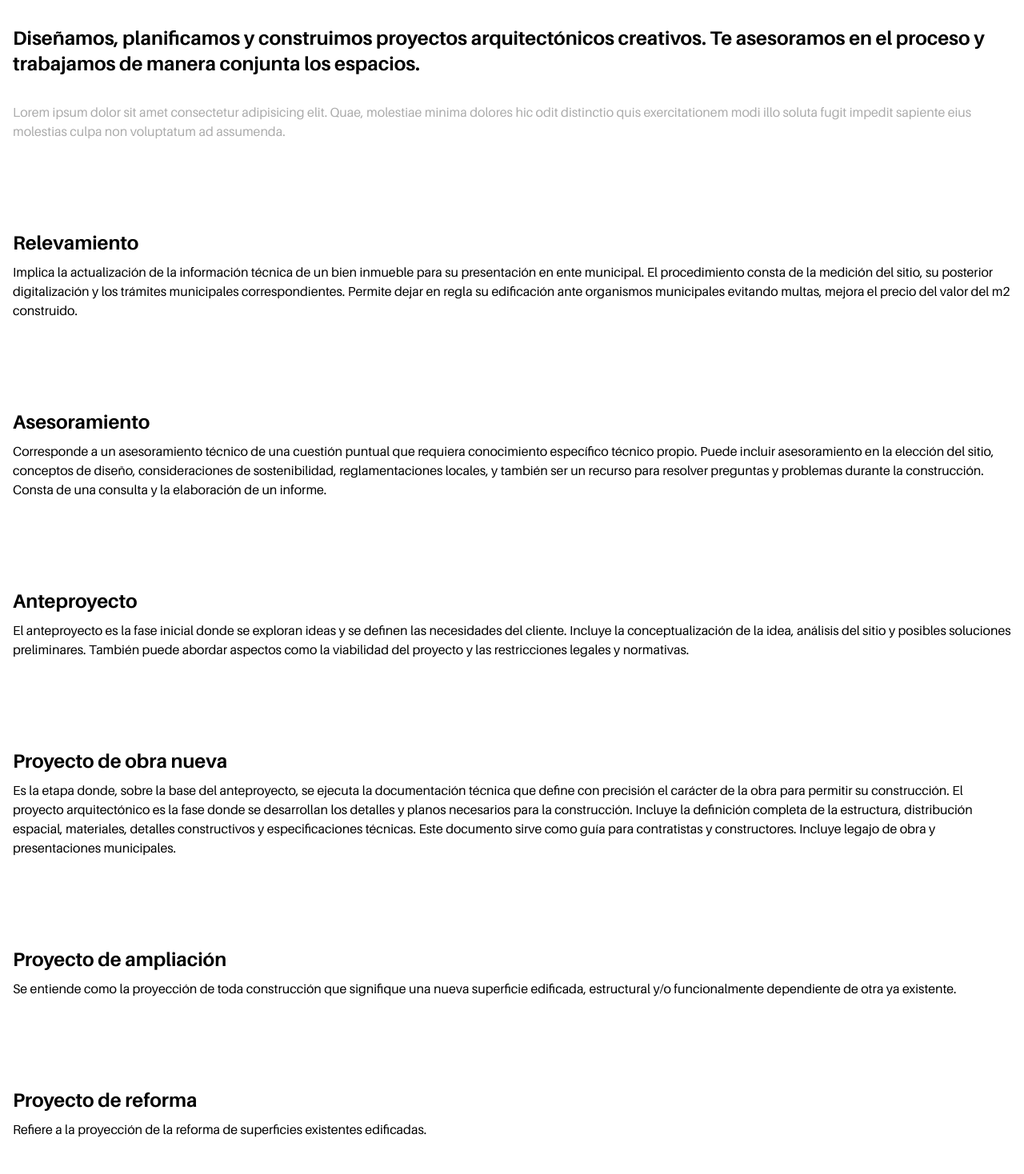
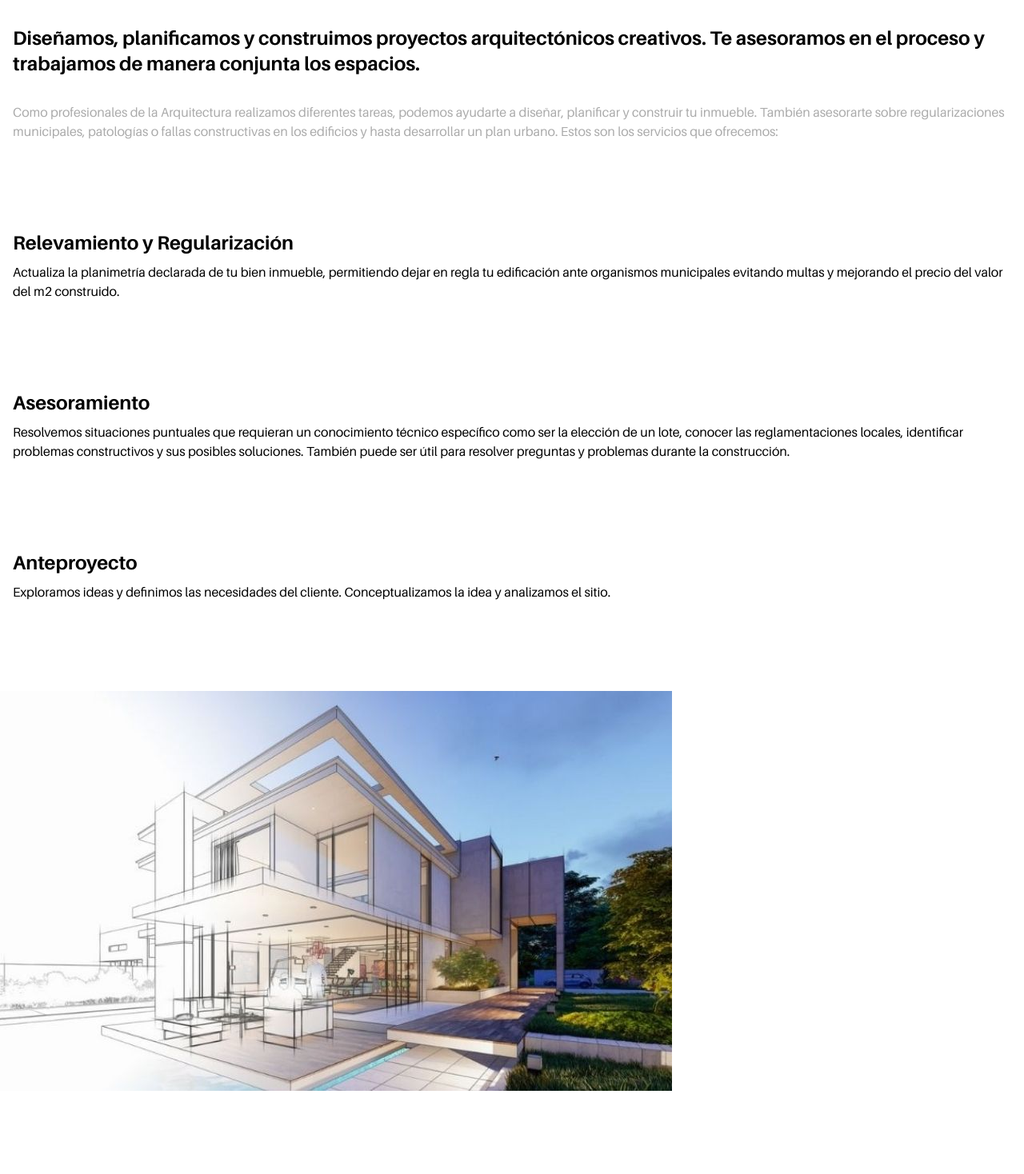
Before and after one commit to Ludcs/godoyferesinarquitectas, a Next.js app: page /servicios in a window 1280 px wide. Shown: the part 1122-2590 px from the top of the page at 80% size. Built offline with nearby package versions, Linux system fonts and the light colour scheme.

Commit message:
text content & new mid img for services

```diff
--- a/src/app/nosotras/page.tsx
+++ b/src/app/nosotras/page.tsx
@@ -82,16 +82,15 @@ export default function Nosotras() {
           {''}nuestro estudio
         </h1>
         <p className="text-2xl font-bold px-2">
-          Lorem ipsum dolor sit amet consectetur adipisicing elit. Quae,
-          molestiae minima dolores hic odit distinctio quis exercitationem modi
-          illo soluta fugit impedit sapiente eius molestias culpa non voluptatum
-          ad assumenda.
+          Colegas y amigas. Trabajamos en equipo desde hace años y en diferentes
+          experiencias académicas, sociales y laborales. Hemos logrado una forma
+          de trabajo operativa y resolutiva.
         </p>
         <p className="px-2 text-[#ABABAB]">
-          Lorem ipsum dolor sit amet consectetur adipisicing elit. Quae,
-          molestiae minima dolores hic odit distinctio quis exercitationem modi
-          illo soluta fugit impedit sapiente eius molestias culpa non voluptatum
-          ad assumenda.
+          Nuestro compromiso es acompañar, asistir, escuchar y respetar los
+          deseos de nuestros clientes. También nos interesa el desarrollo
+          profesional por lo que seguimos formándonos, estudiando y abrazando
+          nuevos desafíos.
         </p>
       </section>
       <section className="pb-28 px-2 flex flex-col justify-center items-start gap-8 bg-white transform text-start">
@@ -112,12 +111,17 @@ export default function Nosotras() {
             priority={true}
           />
           <h3 className="text-lg font-bold pt-4">Florencia FERESIN</h3>
-          <p className="text-[#ABABAB]">Arquitecta - CAPER 05456</p>
+          <p className="text-[#ABABAB]">Arquitecta</p>
           <article className="text-[#ABABAB] pt-4">
-            Lorem ipsum dolor sit amet consectetur adipisicing elit.
-            Reprehenderit aliquam sit fuga aperiam, consequuntur totam, sint,
-            repudiandae consectetur nihil blanditiis architecto consequatur! Ad
-            necessitatibus accusantium porro cupiditate velit unde assumenda?
+            Arquitecta por la Universidad Nacional del Litoral, Santa Fe. Ha
+            participado en Cursos de Acción, Investigación y Desarrollo (CAI+D)
+            de UNL titulado “Observatorio Urbanístico del área metropolitana
+            Santa Fe-Paraná”. Investigadora becada en Programa de Cientibeca de
+            UNL, siendo autora del trabajo “Movilidad de personas con
+            discapacidad. La construcción de la inclusividad urbana en Santa Fe
+            - Paraná. Estrategias de diseño universal aplicables a diversos
+            espacios”. Además desarrolla su profesión en la Dirección de Diseño
+            Urbano y Arquitectónico de la Municipalidad de Paraná.
           </article>
         </div>
       </section>
@@ -139,12 +143,21 @@ export default function Nosotras() {
             priority={true}
           />
           <h3 className="text-lg font-bold pt-4">Fiorela GODOY</h3>
-          <p className="text-[#ABABAB]">Arquitecta - CAPER 05456</p>
+          <p className="text-[#ABABAB]">Arquitecta</p>
           <article className="text-[#ABABAB] pt-4">
-            Lorem ipsum dolor sit amet consectetur adipisicing elit.
-            Reprehenderit aliquam sit fuga aperiam, consequuntur totam, sint,
-            repudiandae consectetur nihil blanditiis architecto consequatur! Ad
-            necessitatibus accusantium porro cupiditate velit unde assumenda?
+            Arquitecta por la Universidad Nacional del Litoral, Santa Fe,
+            Argentina. Ha participado en diferentes Cursos de Acción,
+            Investigación y Desarrollo (CAI+D) de UNL. En la actualidad integra
+            el equipo del CAI+D “Espacios innovativos para la educación técnica
+            no formal en la Ciudad de Santa Fe.” Es autora del trabajo “Paisajes
+            rurales como construcción cultural educativa: su influencia en la
+            configuración espacial de las Escuelas de Familia Agrícola de
+            Corrientes” (2016), y del artículo publicado en Revista Polis (2021)
+            “Bibliotecas populares para la construcción de sentidos.
+            Arquitectura móvil como posibilitante.” En 2023 realizó un seminario
+            de postgrado en Arquitectura para la educación dictado en FADU y
+            actualmente realiza pasantías docentes en la cátedra Taller vertical
+            raíces, Proyecto Arquitectónico 1 y 2 en Fadu, UNL.
           </article>
         </div>
       </section>
--- a/src/app/servicios/page.tsx
+++ b/src/app/servicios/page.tsx
@@ -6,6 +6,7 @@ import { useInView } from 'framer-motion';
 
 import Header from '@/components/Header';
 import ServicesTopImg from '../../../public/assets/images/services_top_img.jpg';
+import ServicesMidleImg from '../../../public/assets/images/services_midle_img.jpg';
 import Image from 'next/image';
 import ScrollToTop from '@/components/ScrollToTop';
 import Link from 'next/link';
@@ -26,6 +27,9 @@ export default function Servicios() {
   const Service3Ref = useRef(null);
   const isInViewService3Ref = useInView(Service3Ref, { once: true });
 
+  const MidleImageref = useRef(null);
+  const isInViewMidleImageRef = useInView(MidleImageref, { once: true });
+
   const Service4Ref = useRef(null);
   const isInViewService4Ref = useInView(Service4Ref, { once: true });
 
@@ -35,11 +39,11 @@ export default function Servicios() {
   const Service6Ref = useRef(null);
   const isInViewService6Ref = useInView(Service6Ref, { once: true });
 
-  const Service7Ref = useRef(null);
-  const isInViewService7Ref = useInView(Service7Ref, { once: true });
+  // const Service7Ref = useRef(null);
+  // const isInViewService7Ref = useInView(Service7Ref, { once: true });
 
-  const Service8Ref = useRef(null);
-  const isInViewService8Ref = useInView(Service8Ref, { once: true });
+  // const Service8Ref = useRef(null);
+  // const isInViewService8Ref = useInView(Service8Ref, { once: true });
 
   return (
     <main className="w-full">
@@ -79,10 +83,11 @@ export default function Servicios() {
           los espacios.
         </p>
         <p className="px-2 text-[#ABABAB]">
-          Lorem ipsum dolor sit amet consectetur adipisicing elit. Quae,
-          molestiae minima dolores hic odit distinctio quis exercitationem modi
-          illo soluta fugit impedit sapiente eius molestias culpa non voluptatum
-          ad assumenda.
+          Como profesionales de la Arquitectura realizamos diferentes tareas,
+          podemos ayudarte a diseñar, planificar y construir tu inmueble.
+          También asesorarte sobre regularizaciones municipales, patologías o
+          fallas constructivas en los edificios y hasta desarrollar un plan
+          urbano. Estos son los servicios que ofrecemos:
         </p>
       </section>
       <div
@@ -96,14 +101,11 @@ export default function Servicios() {
         }}
         className="px-4 pb-28 flex flex-col gap-2 w-full"
       >
-        <p className="text-2xl font-bold">Relevamiento</p>
+        <p className="text-2xl font-bold">Relevamiento y Regularización</p>
         <p>
-          Implica la actualización de la información técnica de un bien inmueble
-          para su presentación en ente municipal. El procedimiento consta de la
-          medición del sitio, su posterior digitalización y los trámites
-          municipales correspondientes. Permite dejar en regla su edificación
-          ante organismos municipales evitando multas, mejora el precio del
-          valor del m2 construido.
+          Actualiza la planimetría declarada de tu bien inmueble, permitiendo
+          dejar en regla tu edificación ante organismos municipales evitando
+          multas y mejorando el precio del valor del m2 construido.
         </p>
       </div>
       <div
@@ -117,12 +119,11 @@ export default function Servicios() {
       >
         <p className="text-2xl font-bold">Asesoramiento</p>
         <p>
-          Corresponde a un asesoramiento técnico de una cuestión puntual que
-          requiera conocimiento específico técnico propio. Puede incluir
-          asesoramiento en la elección del sitio, conceptos de diseño,
-          consideraciones de sostenibilidad, reglamentaciones locales, y también
-          ser un recurso para resolver preguntas y problemas durante la
-          construcción. Consta de una consulta y la elaboración de un informe.
+          Resolvemos situaciones puntuales que requieran un conocimiento técnico
+          específico como ser la elección de un lote, conocer las
+          reglamentaciones locales, identificar problemas constructivos y sus
+          posibles soluciones. También puede ser útil para resolver preguntas y
+          problemas durante la construcción.
         </p>
       </div>
       <div
@@ -138,12 +139,25 @@ export default function Servicios() {
       >
         <p className="text-2xl font-bold">Anteproyecto</p>
         <p>
-          El anteproyecto es la fase inicial donde se exploran ideas y se
-          definen las necesidades del cliente. Incluye la conceptualización de
-          la idea, análisis del sitio y posibles soluciones preliminares.
-          También puede abordar aspectos como la viabilidad del proyecto y las
-          restricciones legales y normativas.
+          Exploramos ideas y definimos las necesidades del cliente.
+          Conceptualizamos la idea y analizamos el sitio.
         </p>
+      </div>
+      <div
+        className="pb-28 flex flex-col gap-2 w-full"
+        ref={MidleImageref}
+        style={{
+          opacity: isInViewMidleImageRef ? 1 : 0,
+          transition: 'opacity 1s ease-out',
+          animation: `${isInViewMidleImageRef ? 'fadeIn' : 'none'} 1s ease-in`,
+        }}
+      >
+        <Image
+          src={ServicesMidleImg}
+          alt="Foto de planos para la seccion de servicios"
+          priority={true}
+          className="w-fill h-full"
+        />
       </div>
       <div
         ref={Service4Ref}
@@ -154,17 +168,16 @@ export default function Servicios() {
         }}
         className="px-4 pb-28 flex flex-col gap-2 w-full"
       >
-        <p className="text-2xl font-bold">Proyecto de obra nueva</p>
+        <p className="text-2xl font-bold">
+          Proyecto de obra nueva / Ampliación / Reforma
+        </p>
         <p>
-          Es la etapa donde, sobre la base del anteproyecto, se ejecuta la
-          documentación técnica que define con precisión el carácter de la obra
-          para permitir su construcción. El proyecto arquitectónico es la fase
-          donde se desarrollan los detalles y planos necesarios para la
-          construcción. Incluye la definición completa de la estructura,
-          distribución espacial, materiales, detalles constructivos y
-          especificaciones técnicas. Este documento sirve como guía para
-          contratistas y constructores. Incluye legajo de obra y presentaciones
-          municipales.
+          En base al anteproyecto, ejecutamos la documentación técnica que
+          define con precisión el carácter de la obra para permitir su
+          construcción. Desarrollamos detalles y planos necesarios para la
+          construcción, incluyendo la estructura, distribución espacial,
+          materiales, instalaciones, detalles constructivos y especificaciones
+          técnicas.
         </p>
       </div>
       <div
@@ -178,11 +191,11 @@ export default function Servicios() {
         }}
         className="px-4 pb-28 flex flex-col gap-2 w-full"
       >
-        <p className="text-2xl font-bold">Proyecto de ampliación</p>
+        <p className="text-2xl font-bold">Proyecto de Desarrollo Urbanístico</p>
         <p>
-          Se entiende como la proyección de toda construcción que signifique una
-          nueva superficie edificada, estructural y/o funcionalmente dependiente
-          de otra ya existente.
+          Planificamos un área dentro de un conglomerado poblacional o ciudad.
+          Definimos el desarrollo de loteos, mejoramiento de urbanizaciones, e
+          intervenimos creando espacios abiertos.
         </p>
       </div>
       <div
@@ -194,13 +207,14 @@ export default function Servicios() {
         }}
         className="px-4 pb-28 flex flex-col gap-2 w-full"
       >
-        <p className="text-2xl font-bold">Proyecto de reforma</p>
+        <p className="text-2xl font-bold">Interiorismo</p>
         <p>
-          Refiere a la proyección de la reforma de superficies existentes
-          edificadas.
+          Nos centramos en la estética y funcionalidad del espacio interior. En
+          interiores definimos las terminaciones, el mobiliario, la iluminación
+          y los detalles decorativos.
         </p>
       </div>
-      <div
+      {/* <div
         ref={Service7Ref}
         style={{
           opacity: isInViewService7Ref ? 1 : 0,
@@ -235,7 +249,7 @@ export default function Servicios() {
           espacio interior. Incluye la selección de terminaciones, mobiliario,
           iluminación y detalles decorativos.
         </p>
-      </div>
+      </div> */}
       <section className="w-full py-14 flex flex-col justify-center items-center text-center bg-[#F3F3F3]">
         <p className="text-3xl font-bold px-2">Tenes un proyecto en mente?</p>
         <Link
```
Also changed, not shown: src/app/page.tsx (+10 -6 lines), public/assets/images/services_midle_img.jpg (added).
